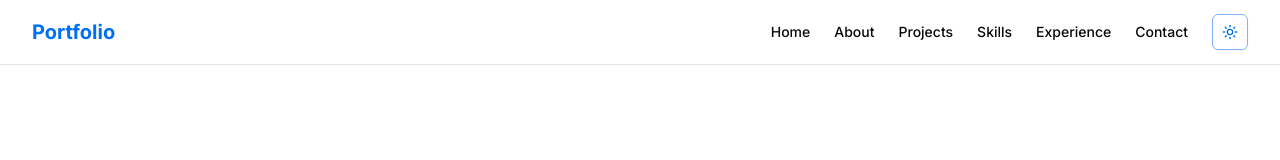
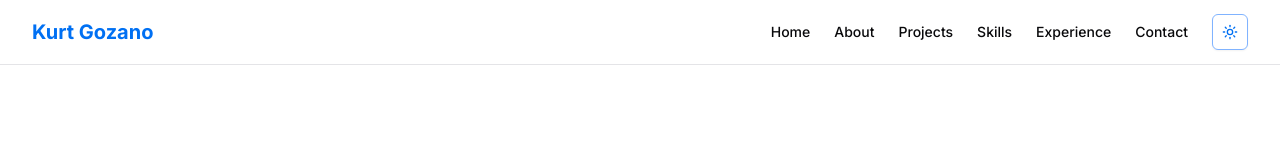
Before and after one commit to jonavoidd/new-portfolio, a Next.js app: page / in a window 1280 px wide. Shown: the top 160 px of the page. Built offline with nearby package versions, Linux system fonts and the light colour scheme.

Commit message:
changed navbar title

```diff
--- a/components/navbar.tsx
+++ b/components/navbar.tsx
@@ -76,7 +76,7 @@ export default function Navbar() {
       <div className="container flex h-16 items-center justify-between">
         <div className="flex items-center gap-2">
           <Link href="/" className="font-bold text-xl text-blue-500">
-            Portfolio
+            Kurt Gozano
           </Link>
         </div>
 
```
